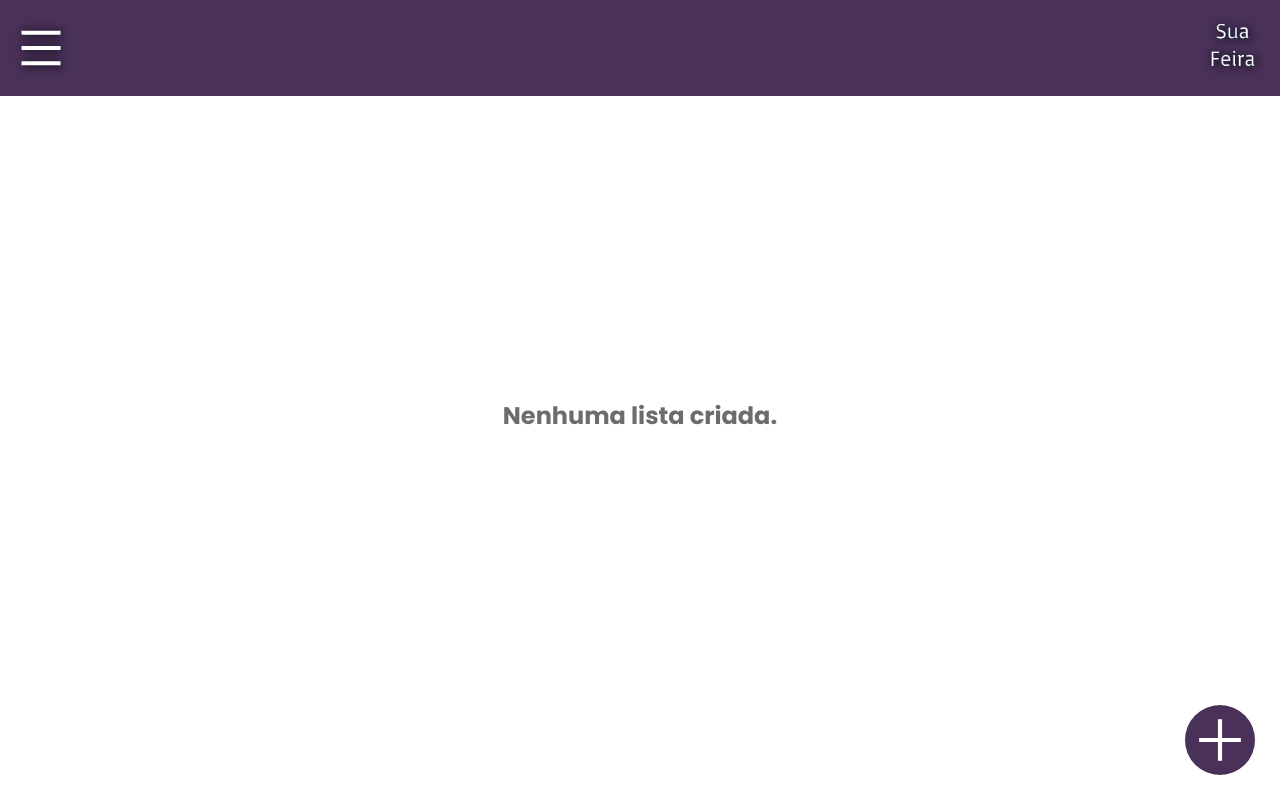
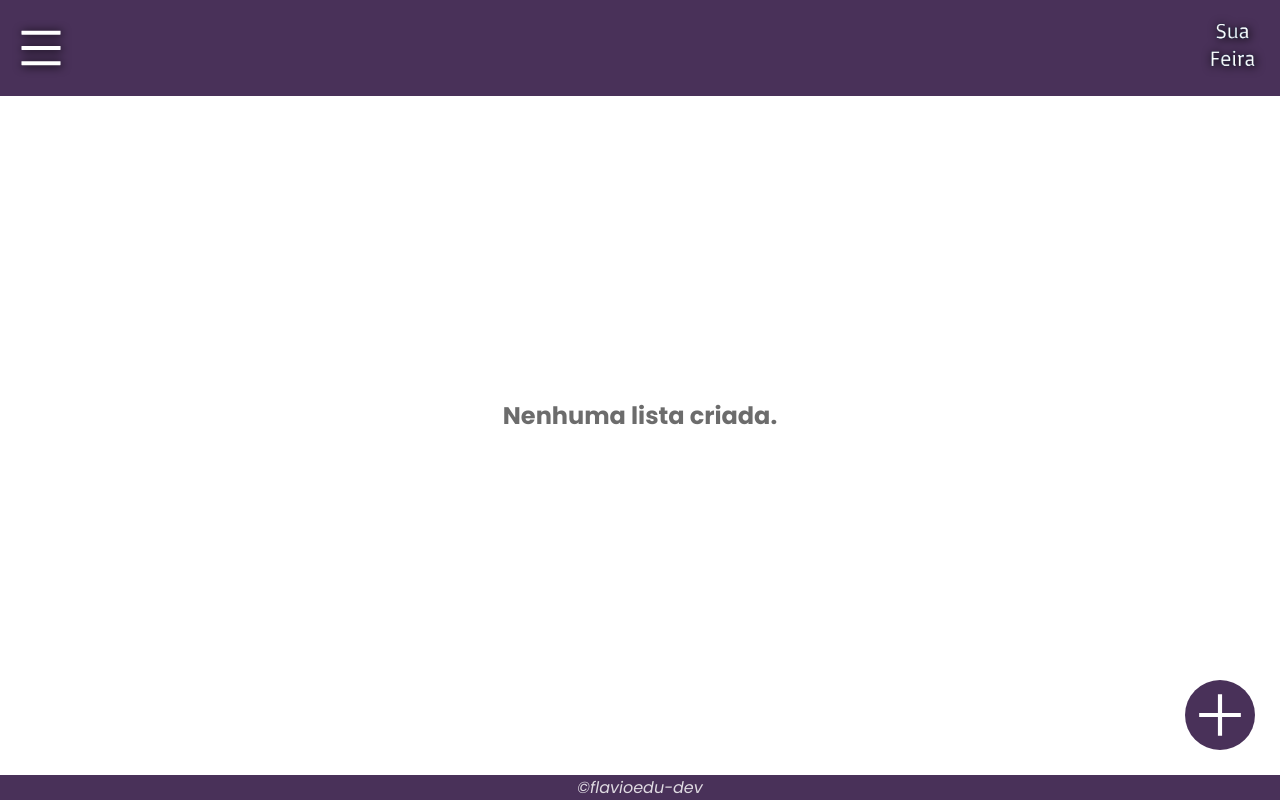
Before and after one commit to flavioedu-dev/mshop, a React (Vite) app: page / in a window 1280 px wide. Built offline with nearby package versions, Linux system fonts and the light colour scheme.

Commit message:
add footer

```diff
--- a/src/App.tsx
+++ b/src/App.tsx
@@ -1,4 +1,5 @@
 import './App.css'
+import Footer from './components/Footer/Footer'
 import Header from './components/Header/Header'
 import PurchaseButton from './components/PurchaseButton/PurchaseButton'
 import Purchases from './components/Purchases/Purchases'
@@ -12,6 +13,7 @@ function App() {
         <Purchases />
         <PurchaseButton />
       </main>
+      <Footer />
 
     </>
   )
--- /dev/null
+++ b/src/components/Footer/Footer.scss
@@ -0,0 +1,11 @@
+.Footer {
+  width: 100%;
+  background-color: var(--color-first);
+  color: #ffffffd2;
+
+  position: fixed;
+  bottom: 0;
+  text-align: center;
+
+  font-style: italic;
+}
--- /dev/null
+++ b/src/components/Footer/Footer.tsx
@@ -0,0 +1,11 @@
+import "./Footer.scss"
+
+const Footer = () => {
+  return (
+    <footer className="Footer">
+      <p>&copy;<span>flavioedu-dev</span></p>
+    </footer>
+  )
+}
+
+export default Footer
--- a/src/components/PurchaseButton/PurchaseButton.scss
+++ b/src/components/PurchaseButton/PurchaseButton.scss
@@ -11,7 +11,7 @@
 
   position: fixed;
   right: 25px;
-  bottom: 25px;
+  bottom: 50px;
 
   cursor: pointer;
 
```
